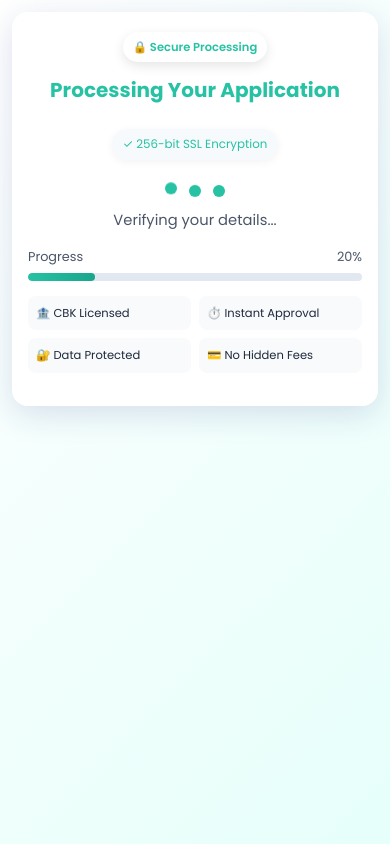
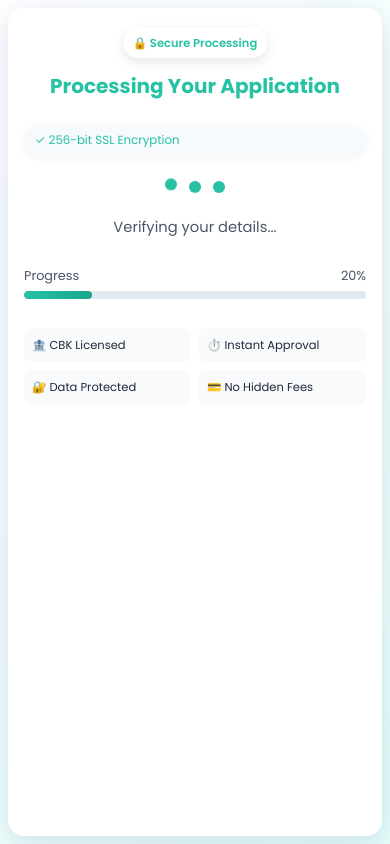
Before and after one commit to benardcheruiyot/tala, a React (Create React App) app in the folder frontend/: page /processing in a window 390 px wide. Built offline with nearby package versions, Linux system fonts and the light colour scheme; sample sign-in values are in the browser's storage.

Commit message:
style: make processing card cover full mobile viewport

```diff
--- a/frontend/src/pages/Processing.css
+++ b/frontend/src/pages/Processing.css
@@ -3,6 +3,8 @@
   min-height: 100dvh;
   display: flex;
   flex-direction: column;
+  justify-content: flex-start;
+  align-items: center;
   background: linear-gradient(135deg, #ffffff 0%, #e6fffa 100%);
   color: #1e293b;
   padding: 0.75rem;
@@ -10,7 +12,7 @@
 
 .processing-container {
   max-width: 500px;
-  margin: auto;
+  margin: 0;
   padding: 2.5rem;
   background: rgba(255, 255, 255, 0.98);
   border-radius: 16px;
@@ -175,8 +177,18 @@
 }
 
 @media (max-width: 768px) {
+  .processing-page {
+    min-height: 100vh;
+    min-height: 100dvh;
+    padding: 0.5rem;
+  }
+
   .processing-container {
     margin: 0;
+    min-height: calc(100dvh - 1rem);
+    display: flex;
+    flex-direction: column;
+    justify-content: flex-start;
     padding: 1.25rem 1rem;
   }
 
@@ -244,10 +256,13 @@
 
 @media (max-height: 760px) {
   .processing-page {
+    min-height: 100vh;
+    min-height: 100dvh;
     padding: 0.45rem;
   }
 
   .processing-container {
+    min-height: calc(100dvh - 0.9rem);
     padding: 1rem 0.85rem;
   }
 
```
